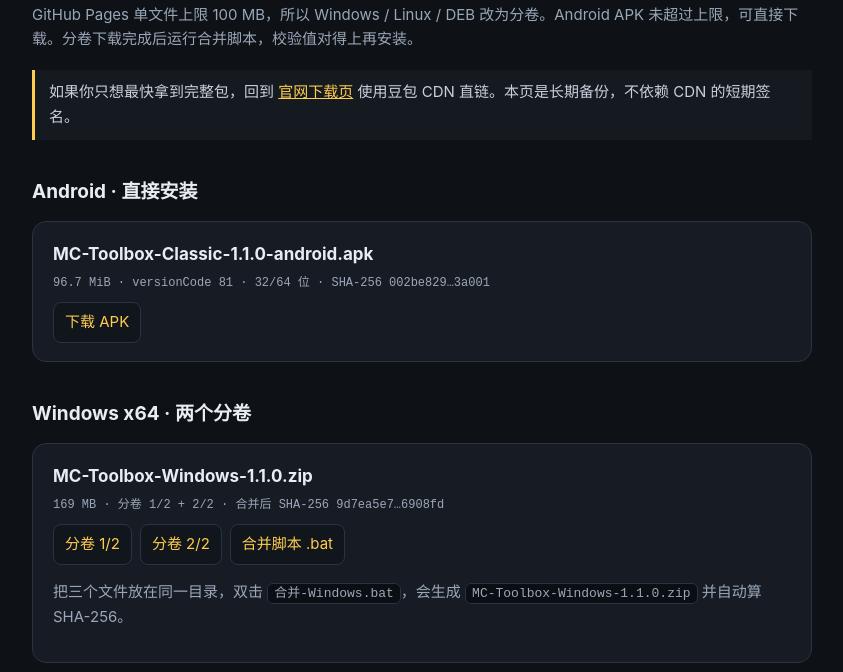
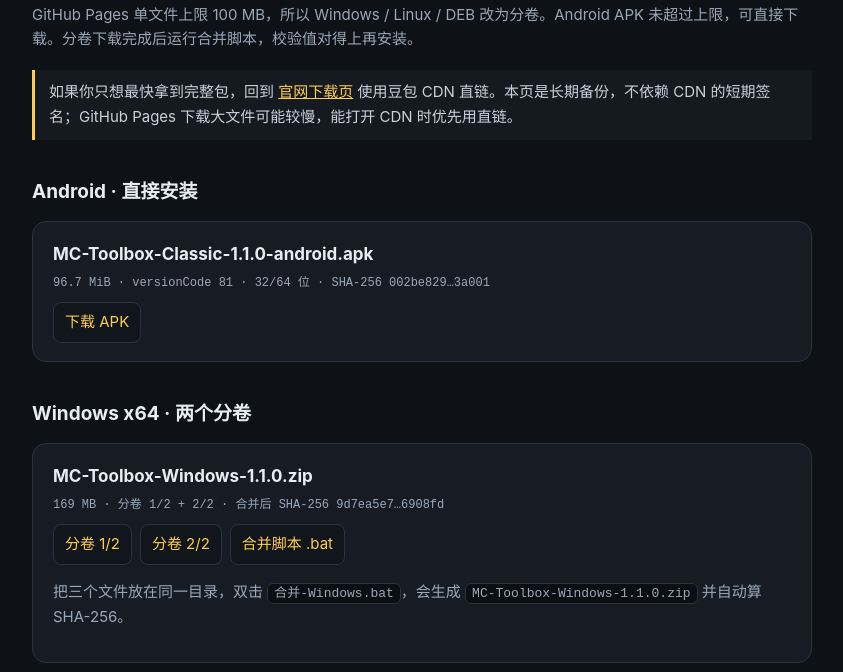
Before and after one commit to fsssea/mc-toolbox, a plain HTML site: page dl/1.1.0/index.html in a window 1280 px wide. Shown: the part 128-800 px from the top of the page, without its empty margins (218-1061 px from the left). Drawn offline with Linux system fonts and the light colour scheme.

Commit message:
docs: note mirror bandwidth on 1.1.0 page

```diff
--- a/dl/1.1.0/index.html
+++ b/dl/1.1.0/index.html
@@ -23,7 +23,7 @@ table{width:100%;border-collapse:collapse;font-size:13px}td,th{border-bottom:1px
   <span class="tag">LONG-TERM MIRROR / 1.1.0</span>
   <h1>MC工具箱 1.1.0 长期下载</h1>
   <p>GitHub Pages 单文件上限 100 MB，所以 Windows / Linux / DEB 改为分卷。Android APK 未超过上限，可直接下载。分卷下载完成后运行合并脚本，校验值对得上再安装。</p>
-  <div class="note">如果你只想最快拿到完整包，回到 <a href="../../">官网下载页</a> 使用豆包 CDN 直链。本页是长期备份，不依赖 CDN 的短期签名。</div>
+  <div class="note">如果你只想最快拿到完整包，回到 <a href="../../">官网下载页</a> 使用豆包 CDN 直链。本页是长期备份，不依赖 CDN 的短期签名；GitHub Pages 下载大文件可能较慢，能打开 CDN 时优先用直链。</div>
 
   <h2>Android · 直接安装</h2>
   <div class="card">
```
